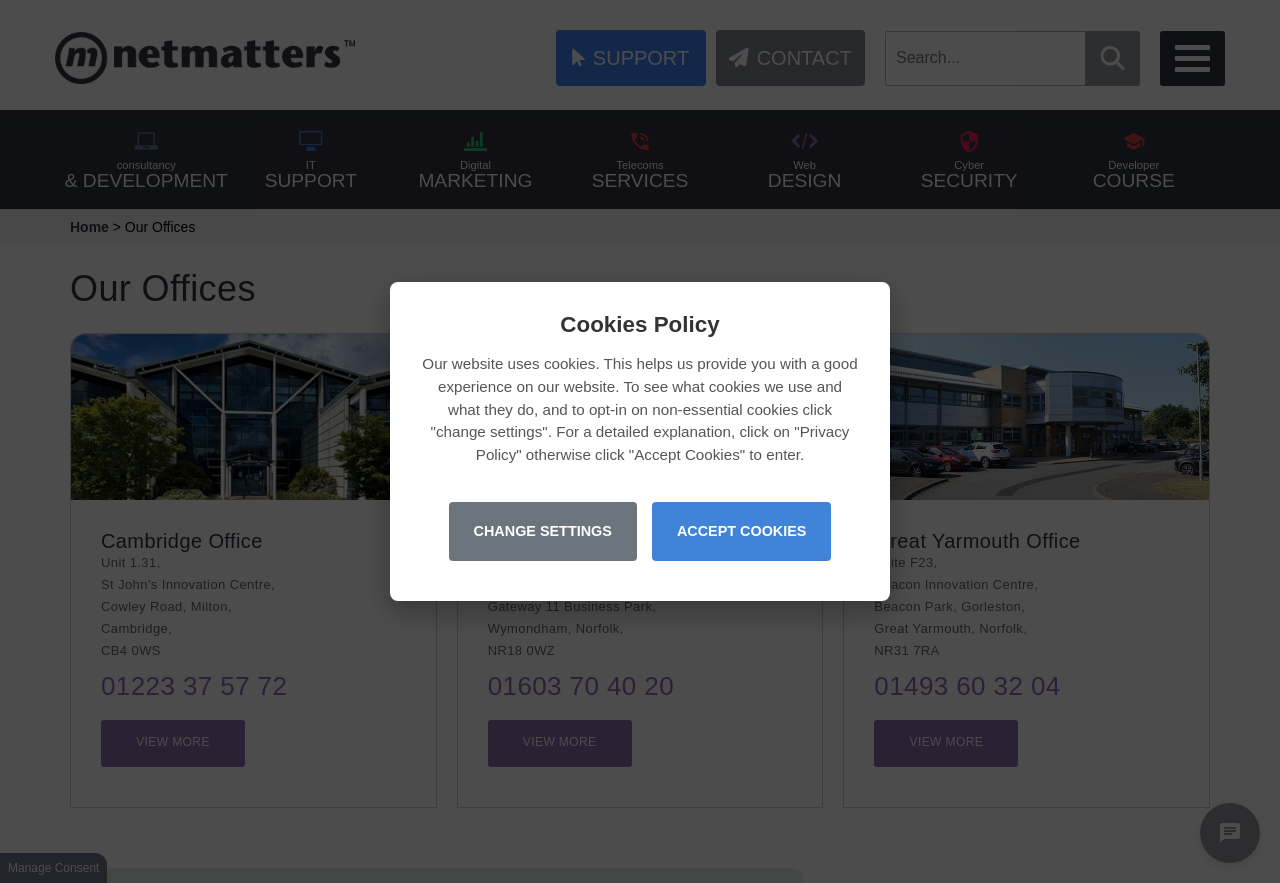
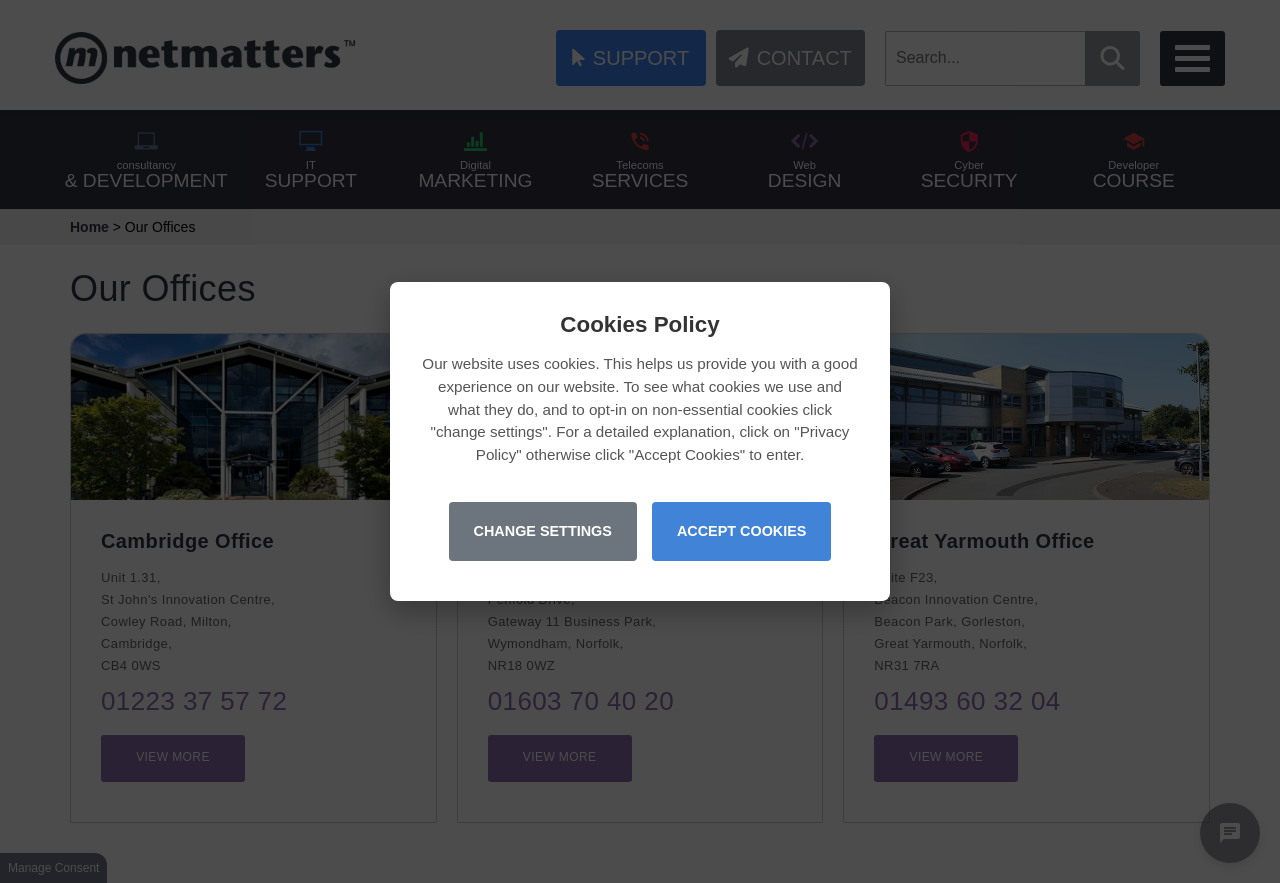
Before and after one commit to markap85/Netmatters-Homepage, a PHP site: page /contact-us.php in a window 1280 px wide. Run offline with PHP 8.4, Linux system fonts and the light colour scheme; some web fonts are replaced.

Commit message:
Added margin to office names

```diff
--- a/css/styles.css
+++ b/css/styles.css
@@ -3997,7 +3997,12 @@ body.cookie-popup-active {
     letter-spacing: 0.4px;
     color: #333645;
     text-decoration: none; }
-    /* line 94, ../Netmatters-Homepage/scss/layout/_contactus.scss */
+    /* line 95, ../Netmatters-Homepage/scss/layout/_contactus.scss */
+    .office-item-text a:not(.btn) {
+      display: block;
+      margin-bottom: 15px;
+      font-weight: 600; }
+    /* line 101, ../Netmatters-Homepage/scss/layout/_contactus.scss */
     .office-item-text a.btn {
       display: inline-block;
       font-family: Poppins, sans-serif;
@@ -4016,11 +4021,11 @@ body.cookie-popup-active {
       color: #FFFFFF;
       font-size: 12px;
       line-height: 35px; }
-      /* line 104, ../Netmatters-Homepage/scss/layout/_contactus.scss */
+      /* line 111, ../Netmatters-Homepage/scss/layout/_contactus.scss */
       .office-item-text a.btn:hover {
         background-color: #79539a; }
 
-/* line 114, ../Netmatters-Homepage/scss/layout/_contactus.scss */
+/* line 121, ../Netmatters-Homepage/scss/layout/_contactus.scss */
 .contact-content {
   display: grid;
   grid-template-columns: 1fr;
@@ -4029,34 +4034,34 @@ body.cookie-popup-active {
   margin-bottom: 50px;
   align-items: start; }
   @media (min-width: 991px) {
-    /* line 114, ../Netmatters-Homepage/scss/layout/_contactus.scss */
+    /* line 121, ../Netmatters-Homepage/scss/layout/_contactus.scss */
     .contact-content {
       grid-template-columns: 2fr 1fr; } }
 
-/* line 130, ../Netmatters-Homepage/scss/layout/_contactus.scss */
+/* line 137, ../Netmatters-Homepage/scss/layout/_contactus.scss */
 .contact-form {
   background-color: #e6e7e9;
   border-radius: 10px;
   padding: 30px; }
-  /* line 136, ../Netmatters-Homepage/scss/layout/_contactus.scss */
+  /* line 143, ../Netmatters-Homepage/scss/layout/_contactus.scss */
   .contact-form .form-row {
     display: grid;
     grid-template-columns: 1fr 1fr;
     gap: 20px;
     margin-bottom: 15px; }
     @media (max-width: 768px) {
-      /* line 136, ../Netmatters-Homepage/scss/layout/_contactus.scss */
+      /* line 143, ../Netmatters-Homepage/scss/layout/_contactus.scss */
       .contact-form .form-row {
         grid-template-columns: 1fr;
         gap: 15px; } }
-    /* line 147, ../Netmatters-Homepage/scss/layout/_contactus.scss */
+    /* line 154, ../Netmatters-Homepage/scss/layout/_contactus.scss */
     .contact-form .form-row .form-group {
       margin-bottom: 0; }
-  /* line 152, ../Netmatters-Homepage/scss/layout/_contactus.scss */
+  /* line 159, ../Netmatters-Homepage/scss/layout/_contactus.scss */
   .contact-form .form-full-width {
     grid-column: 1 / -1;
     margin-bottom: 15px; }
-  /* line 158, ../Netmatters-Homepage/scss/layout/_contactus.scss */
+  /* line 165, ../Netmatters-Homepage/scss/layout/_contactus.scss */
   .contact-form label {
     display: block;
     margin: 5px 0;
@@ -4066,14 +4071,14 @@ body.cookie-popup-active {
     font-weight: 600;
     letter-spacing: 0.4px;
     color: #333645; }
-    /* line 168, ../Netmatters-Homepage/scss/layout/_contactus.scss */
+    /* line 175, ../Netmatters-Homepage/scss/layout/_contactus.scss */
     .contact-form label.required::after {
       content: " *";
       color: #a94442; }
-  /* line 174, ../Netmatters-Homepage/scss/layout/_contactus.scss */
+  /* line 181, ../Netmatters-Homepage/scss/layout/_contactus.scss */
   .contact-form .required-footer {
     color: #a94442; }
-  /* line 179, ../Netmatters-Homepage/scss/layout/_contactus.scss */
+  /* line 186, ../Netmatters-Homepage/scss/layout/_contactus.scss */
   .contact-form input,
   .contact-form textarea {
     width: 100%;
@@ -4084,36 +4089,36 @@ body.cookie-popup-active {
     border-radius: 4px;
     transition: none;
     outline: none; }
-    /* line 190, ../Netmatters-Homepage/scss/layout/_contactus.scss */
+    /* line 197, ../Netmatters-Homepage/scss/layout/_contactus.scss */
     .contact-form input:focus,
     .contact-form textarea:focus {
       border-color: lightblue;
       box-shadow: 0 0 0 2px rgba(173, 216, 230, 0.2); }
-    /* line 196, ../Netmatters-Homepage/scss/layout/_contactus.scss */
+    /* line 203, ../Netmatters-Homepage/scss/layout/_contactus.scss */
     .contact-form input:invalid,
     .contact-form textarea:invalid {
       box-shadow: none;
       outline: none; }
-    /* line 201, ../Netmatters-Homepage/scss/layout/_contactus.scss */
+    /* line 208, ../Netmatters-Homepage/scss/layout/_contactus.scss */
     .contact-form input::-webkit-validation-bubble,
     .contact-form textarea::-webkit-validation-bubble {
       display: none; }
-    /* line 206, ../Netmatters-Homepage/scss/layout/_contactus.scss */
+    /* line 213, ../Netmatters-Homepage/scss/layout/_contactus.scss */
     .contact-form input.error,
     .contact-form textarea.error {
       border-color: #a94442;
       box-shadow: 0 0 0 2px rgba(169, 68, 66, 0.2); }
-      /* line 210, ../Netmatters-Homepage/scss/layout/_contactus.scss */
+      /* line 217, ../Netmatters-Homepage/scss/layout/_contactus.scss */
       .contact-form input.error:focus,
       .contact-form textarea.error:focus {
         border-color: #a94442;
         box-shadow: 0 0 0 2px rgba(169, 68, 66, 0.3); }
-  /* line 217, ../Netmatters-Homepage/scss/layout/_contactus.scss */
+  /* line 224, ../Netmatters-Homepage/scss/layout/_contactus.scss */
   .contact-form textarea {
     min-height: 100px;
     resize: vertical;
     font-family: Poppins, sans-serif; }
-  /* line 224, ../Netmatters-Homepage/scss/layout/_contactus.scss */
+  /* line 231, ../Netmatters-Homepage/scss/layout/_contactus.scss */
   .contact-form .error {
     color: #a94442;
     font-size: 12px;
@@ -4122,13 +4127,13 @@ body.cookie-popup-active {
     font-style: italic;
     font-family: Poppins, sans-serif; }
 
-/* line 237, ../Netmatters-Homepage/scss/layout/_contactus.scss */
+/* line 244, ../Netmatters-Homepage/scss/layout/_contactus.scss */
 .form-checkbox {
   display: flex;
   align-items: flex-start;
   gap: 10px;
   margin: 20px 0; }
-  /* line 243, ../Netmatters-Homepage/scss/layout/_contactus.scss */
+  /* line 250, ../Netmatters-Homepage/scss/layout/_contactus.scss */
   .form-checkbox input[type="checkbox"] {
     -webkit-appearance: none;
     -moz-appearance: none;
@@ -4143,14 +4148,14 @@ body.cookie-popup-active {
     margin-top: 2px;
     position: relative;
     transition: none; }
-    /* line 258, ../Netmatters-Homepage/scss/layout/_contactus.scss */
+    /* line 265, ../Netmatters-Homepage/scss/layout/_contactus.scss */
     .form-checkbox input[type="checkbox"]:focus {
       outline: 2px solid lightblue;
       outline-offset: 2px; }
-    /* line 263, ../Netmatters-Homepage/scss/layout/_contactus.scss */
+    /* line 270, ../Netmatters-Homepage/scss/layout/_contactus.scss */
     .form-checkbox input[type="checkbox"]:checked {
       background-color: #333645; }
-      /* line 266, ../Netmatters-Homepage/scss/layout/_contactus.scss */
+      /* line 273, ../Netmatters-Homepage/scss/layout/_contactus.scss */
       .form-checkbox input[type="checkbox"]:checked::after {
         content: '✓';
         position: absolute;
@@ -4160,7 +4165,7 @@ body.cookie-popup-active {
         color: white;
         font-size: 16px;
         font-weight: bold; }
-  /* line 279, ../Netmatters-Homepage/scss/layout/_contactus.scss */
+  /* line 286, ../Netmatters-Homepage/scss/layout/_contactus.scss */
   .form-checkbox label {
     font-family: Poppins, sans-serif;
     font-size: 1rem;
@@ -4169,21 +4174,21 @@ body.cookie-popup-active {
     letter-spacing: 0.4px;
     color: #333645;
     margin: 0; }
-    /* line 288, ../Netmatters-Homepage/scss/layout/_contactus.scss */
+    /* line 295, ../Netmatters-Homepage/scss/layout/_contactus.scss */
     .form-checkbox label a {
       text-decoration: underline;
       color: #333645; }
-      /* line 292, ../Netmatters-Homepage/scss/layout/_contactus.scss */
+      /* line 299, ../Netmatters-Homepage/scss/layout/_contactus.scss */
       .form-checkbox label a:hover {
         color: #121419; }
 
-/* line 302, ../Netmatters-Homepage/scss/layout/_contactus.scss */
+/* line 309, ../Netmatters-Homepage/scss/layout/_contactus.scss */
 .form-footer {
   display: flex;
   justify-content: space-between;
   align-items: center;
   margin-top: 20px; }
-  /* line 308, ../Netmatters-Homepage/scss/layout/_contactus.scss */
+  /* line 315, ../Netmatters-Homepage/scss/layout/_contactus.scss */
   .form-footer button[type="submit"] {
     display: inline-block;
     font-family: Poppins, sans-serif;
@@ -4202,45 +4207,45 @@ body.cookie-popup-active {
     color: #FFFFFF;
     font-size: 14.4px;
     line-height: 35px; }
-    /* line 318, ../Netmatters-Homepage/scss/layout/_contactus.scss */
+    /* line 325, ../Netmatters-Homepage/scss/layout/_contactus.scss */
     .form-footer button[type="submit"]:hover {
       background-color: #494d62; }
-    /* line 322, ../Netmatters-Homepage/scss/layout/_contactus.scss */
+    /* line 329, ../Netmatters-Homepage/scss/layout/_contactus.scss */
     .form-footer button[type="submit"].submitting {
       background-color: #999;
       cursor: not-allowed;
       pointer-events: none; }
-  /* line 329, ../Netmatters-Homepage/scss/layout/_contactus.scss */
+  /* line 336, ../Netmatters-Homepage/scss/layout/_contactus.scss */
   .form-footer span {
     font-size: 12px;
     color: #666666;
     font-family: Poppins, sans-serif; }
 
-/* line 339, ../Netmatters-Homepage/scss/layout/_contactus.scss */
+/* line 346, ../Netmatters-Homepage/scss/layout/_contactus.scss */
 .form-notification {
   margin: 0 0 10px 0;
   border-radius: 10px;
   border: 1px solid #ccc;
   box-shadow: 0 2px 8px rgba(0, 0, 0, 0.1);
   animation: slideDown 0.3s ease-out; }
-  /* line 346, ../Netmatters-Homepage/scss/layout/_contactus.scss */
+  /* line 353, ../Netmatters-Homepage/scss/layout/_contactus.scss */
   .form-notification.success {
     background-color: #dff0d8;
     border-color: #d6e9c6;
     color: #3c763d; }
-  /* line 352, ../Netmatters-Homepage/scss/layout/_contactus.scss */
+  /* line 359, ../Netmatters-Homepage/scss/layout/_contactus.scss */
   .form-notification.error {
     background-color: #f2dede;
     border-color: #ebccd1;
     color: #a94442; }
 
-/* line 359, ../Netmatters-Homepage/scss/layout/_contactus.scss */
+/* line 366, ../Netmatters-Homepage/scss/layout/_contactus.scss */
 .notification-content {
   display: flex;
   align-items: flex-start;
   justify-content: space-between;
   padding: 15px 20px; }
-  /* line 365, ../Netmatters-Homepage/scss/layout/_contactus.scss */
+  /* line 372, ../Netmatters-Homepage/scss/layout/_contactus.scss */
   .notification-content #notification-message {
     font-family: Poppins, sans-serif;
     font-size: 14px;
@@ -4248,7 +4253,7 @@ body.cookie-popup-active {
     flex: 1;
     white-space: pre-line;
     line-height: 1.5; }
-  /* line 374, ../Netmatters-Homepage/scss/layout/_contactus.scss */
+  /* line 381, ../Netmatters-Homepage/scss/layout/_contactus.scss */
   .notification-content .notification-close {
     background: none;
     border: none;
@@ -4265,7 +4270,7 @@ body.cookie-popup-active {
     justify-content: center;
     border-radius: 50%;
     transition: background-color 0.2s ease; }
-    /* line 391, ../Netmatters-Homepage/scss/layout/_contactus.scss */
+    /* line 398, ../Netmatters-Homepage/scss/layout/_contactus.scss */
     .notification-content .notification-close:hover {
       background-color: rgba(0, 0, 0, 0.1); }
 
@@ -4277,10 +4282,10 @@ body.cookie-popup-active {
     opacity: 1;
     transform: translateY(0); } }
 
-/* line 411, ../Netmatters-Homepage/scss/layout/_contactus.scss */
+/* line 418, ../Netmatters-Homepage/scss/layout/_contactus.scss */
 .contact-info {
   padding: 20px; }
-  /* line 414, ../Netmatters-Homepage/scss/layout/_contactus.scss */
+  /* line 421, ../Netmatters-Homepage/scss/layout/_contactus.scss */
   .contact-info h3 {
     margin: 20px 0 10px 0;
     font-family: Poppins, sans-serif;
@@ -4289,7 +4294,7 @@ body.cookie-popup-active {
     font-weight: 400;
     letter-spacing: 0.4px;
     color: #926FB1; }
-  /* line 424, ../Netmatters-Homepage/scss/layout/_contactus.scss */
+  /* line 431, ../Netmatters-Homepage/scss/layout/_contactus.scss */
   .contact-info p, .contact-info strong {
     margin: 0 0 10px 0;
     font-family: Poppins, sans-serif;
@@ -4299,7 +4304,7 @@ body.cookie-popup-active {
     letter-spacing: 0.4px;
     color: #666666; }
 
-/* line 437, ../Netmatters-Homepage/scss/layout/_contactus.scss */
+/* line 444, ../Netmatters-Homepage/scss/layout/_contactus.scss */
 .accordion p {
   font-family: Poppins, sans-serif;
   font-size: 16px;
@@ -4311,7 +4316,7 @@ body.cookie-popup-active {
   position: relative;
   text-decoration: underline;
   margin: 0 0 10px 0; }
-  /* line 449, ../Netmatters-Homepage/scss/layout/_contactus.scss */
+  /* line 456, ../Netmatters-Homepage/scss/layout/_contactus.scss */
   .accordion p .accordion-arrow {
     position: absolute;
     right: 4em;
@@ -4322,19 +4327,19 @@ body.cookie-popup-active {
     font-weight: bold;
     z-index: 10;
     transition: transform 0.3s ease; }
-  /* line 461, ../Netmatters-Homepage/scss/layout/_contactus.scss */
+  /* line 468, ../Netmatters-Homepage/scss/layout/_contactus.scss */
   .accordion p.open .accordion-arrow {
     transform: translateY(-50%) rotate(180deg); }
 
-/* line 467, ../Netmatters-Homepage/scss/layout/_contactus.scss */
+/* line 474, ../Netmatters-Homepage/scss/layout/_contactus.scss */
 .accordion-content {
   max-height: 0;
   overflow: hidden;
   transition: max-height 0.4s ease-out; }
-  /* line 472, ../Netmatters-Homepage/scss/layout/_contactus.scss */
+  /* line 479, ../Netmatters-Homepage/scss/layout/_contactus.scss */
   .accordion-content.open {
     max-height: 500px; }
-  /* line 476, ../Netmatters-Homepage/scss/layout/_contactus.scss */
+  /* line 483, ../Netmatters-Homepage/scss/layout/_contactus.scss */
   .accordion-content p, .accordion-content strong {
     font-family: Poppins, sans-serif;
     font-size: 16px;
@@ -4342,10 +4347,10 @@ body.cookie-popup-active {
     color: #999999;
     text-decoration: none;
     font-weight: 400; }
-  /* line 485, ../Netmatters-Homepage/scss/layout/_contactus.scss */
+  /* line 492, ../Netmatters-Homepage/scss/layout/_contactus.scss */
   .accordion-content strong {
     font-weight: 600; }
-  /* line 489, ../Netmatters-Homepage/scss/layout/_contactus.scss */
+  /* line 496, ../Netmatters-Homepage/scss/layout/_contactus.scss */
   .accordion-content .hours-highlight strong {
     color: #666666;
     font-weight: 700;
--- a/scss/layout/_contactus.scss
+++ b/scss/layout/_contactus.scss
@@ -90,6 +90,13 @@
         letter-spacing: 0.4px;
         color: $primary-color;
         text-decoration: none;
+
+        // Office title styling (first anchor tag - not the button)
+        &:not(.btn) {
+            display: block;
+            margin-bottom: 15px; // Add padding below office titles
+            font-weight: 600; // Make titles slightly bolder
+        }
 
         &.btn {
             @include button-base;
```
Also changed, not shown: 1 other file.
